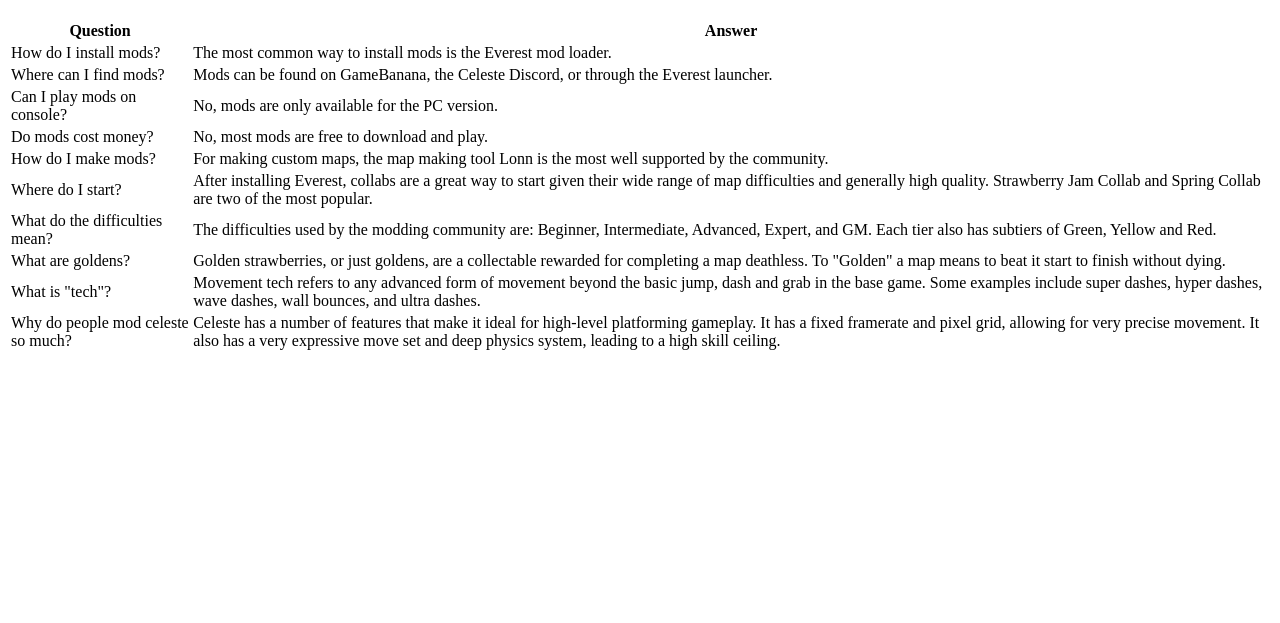
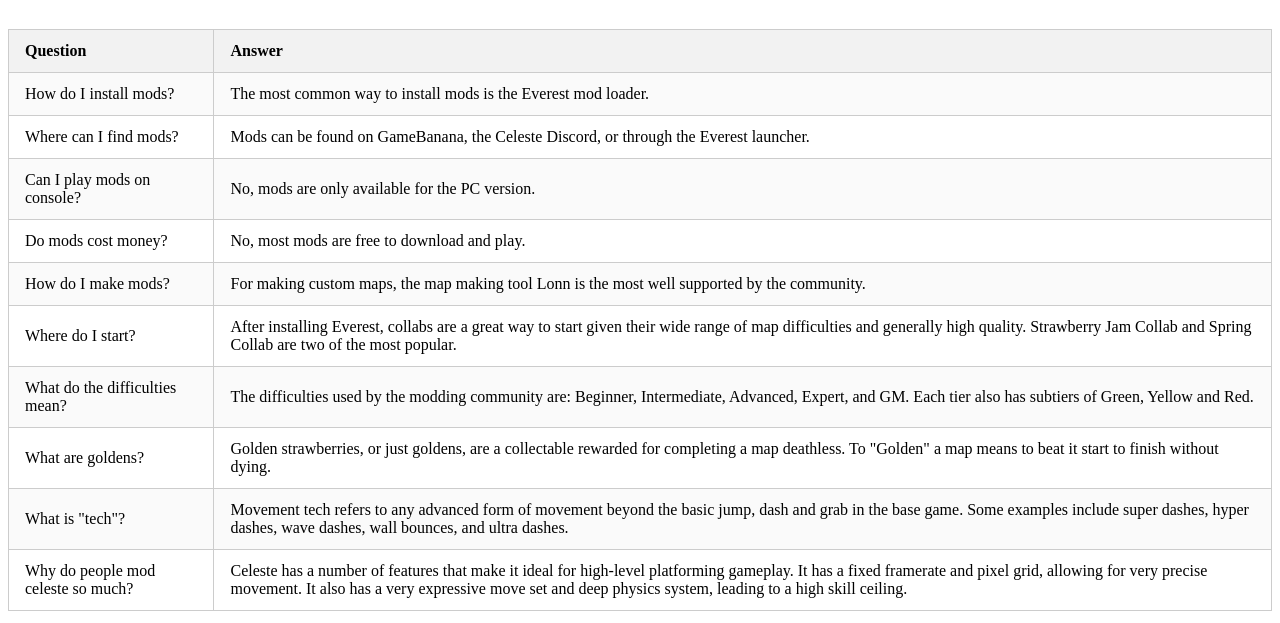
Before and after one commit to r0ckwav3/cs291a-project1, a plain HTML site: page interests/celeste.html in a window 1280 px wide. Shown: the part 177-800 px from the top of the page. Drawn offline with Linux system fonts and the light colour scheme; files that its build step writes are made by us from their sources.

Commit message:
add table styles

```diff
--- a/interests/celeste.html
+++ b/interests/celeste.html
@@ -11,7 +11,7 @@
     Celeste is a precision platforming video game released in 2018 by Maddie Makes Games. Modded celeste refers to the 3rd party modifications (mods) and maps that the celeste community has made for the game.
   </p>
   <h1> FAQ </h1>
-  <table>
+  <table class="faq-table">
     <tr>
       <th>Question</th>
       <th>Answer</th>
--- a/styles.css
+++ b/styles.css
@@ -12,3 +12,25 @@
 .profile-image{
   width: 20em
 }
+
+.faq-table{
+  width: 100%;
+  border-collapse: collapse;
+  margin-top: 2em;
+  font-size: 1em;
+}
+
+.faq-table th, .faq-table td {
+  border: 1px solid #ccc;
+  padding: 0.75em 1em;
+  text-align: left;
+}
+
+.faq-table th {
+  background-color: #f2f2f2;
+  font-weight: bold;
+}
+
+.faq-table tr:nth-child(even) {
+  background-color: #fafafa;
+}
```
